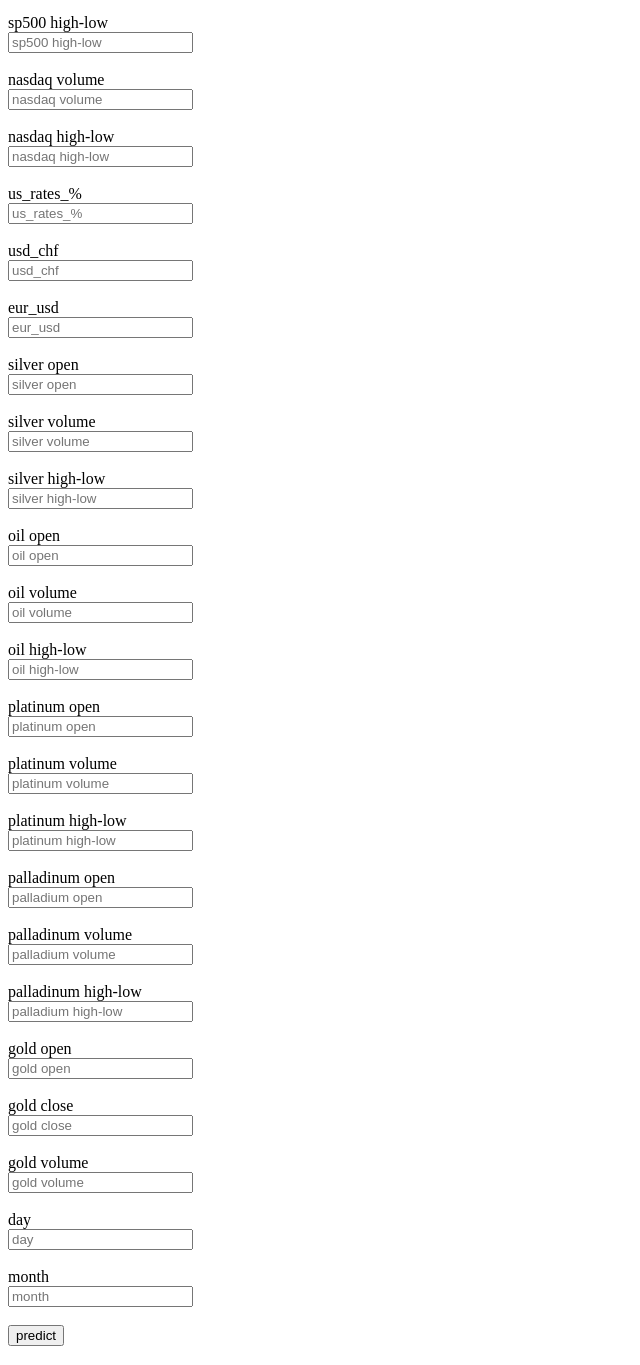
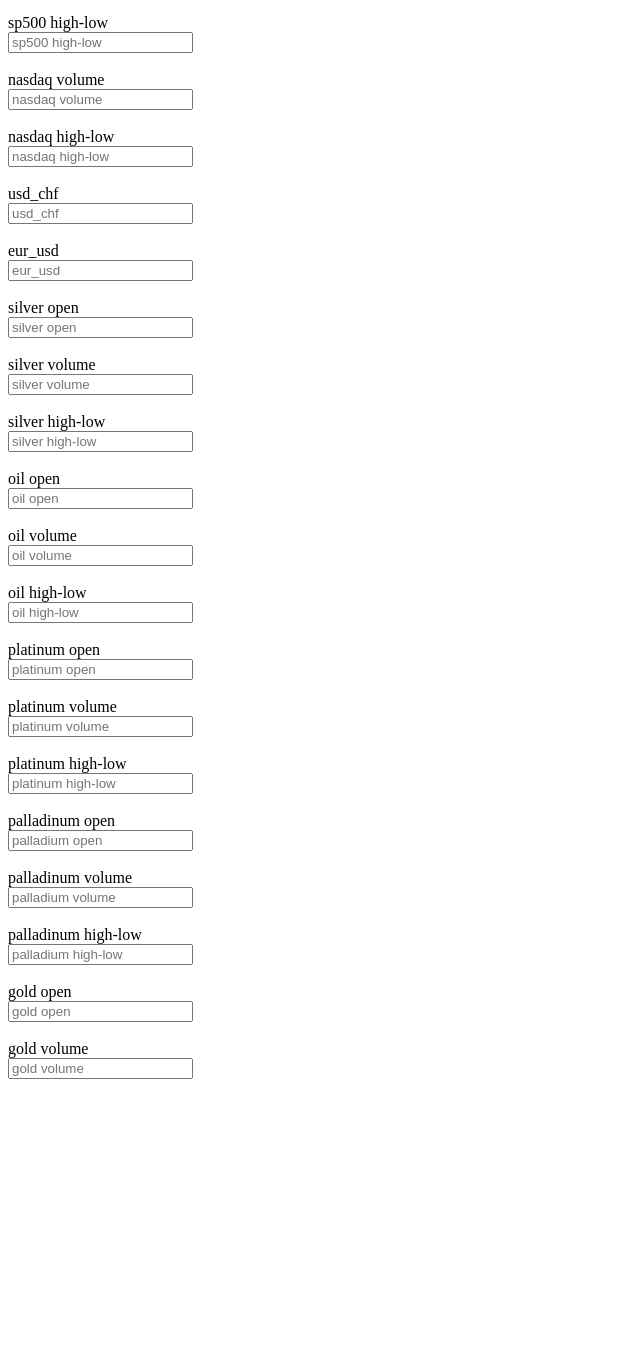
Before and after one commit to harishnaidu13/Gold-pridiction, a Python web app: template templates/index.html in a window 1280 px wide. Shown: the part 224-1589 px from the top of the page, without its empty margins (0-640 px from the left). After the commit the page ends 1303 px from the top, so only its background shows below. Run offline with Jinja, Linux system fonts and the light colour scheme; the template is opened without the code that fills it, so the values that code supplies are empty.

Commit message:
Add files via upload

```diff
--- a/templates/index.html
+++ b/templates/index.html
@@ -20,8 +20,7 @@
         <input id="nasdaq volume" placeholder="nasdaq volume" required><br><br>
         nasdaq high-low<br>
         <input id="nasdaq high-low" placeholder="nasdaq high-low" required><br><br>
-        us_rates_%<br>
-        <input id="us_rates_%" placeholder="us_rates_%" required><br><br>
+
         usd_chf<br>
         <input id="usd_chf" placeholder="usd_chf" required><br><br>
         eur_usd<br>
@@ -52,15 +51,9 @@
         <input id="palladium high-low" placeholder="palladium high-low" required><br><br>
          gold open<br>
         <input id="gold open" placeholder="gold open" required><br><br>
-         gold close<br>
-        <input id="gold close" placeholder="gold close" required><br><br>
+
         gold volume<br>
         <input id="gold volume" placeholder="gold volume" required><br><br>
-        day<br>
-        <input id="day" placeholder="day" required><br><br>
-        month<br>
-        <input id="month" placeholder="month"><br><br>
-        <button type="submit">predict</button>
 
 
 
@@ -78,7 +71,7 @@
                 "sp500 high-low":num("sp500 high-low"),
                 "nasdaq volume":num("nasdaq volume"),
                 "nasdaq high-low":num("nasdaq high-low"),
-                "us_rates_%":num("us_rates_%"),
+
                 "usd_chf":num("usd_chf"),
                 "eur_usd":num("eur_usd"),
                 "silver open":num("silver open"),
@@ -94,10 +87,8 @@
                 "palladium volume":num("palladium volume"),
                 "palladium high-low":num("palladium high low"),
                 "gold open":num("gold open"),
-                "gold close":num("gold close"),
+
                 "gold volume":num("gold volume"),
-                "day":num("day"),
-                "month":num("month"),
 
             };
             try{
```
